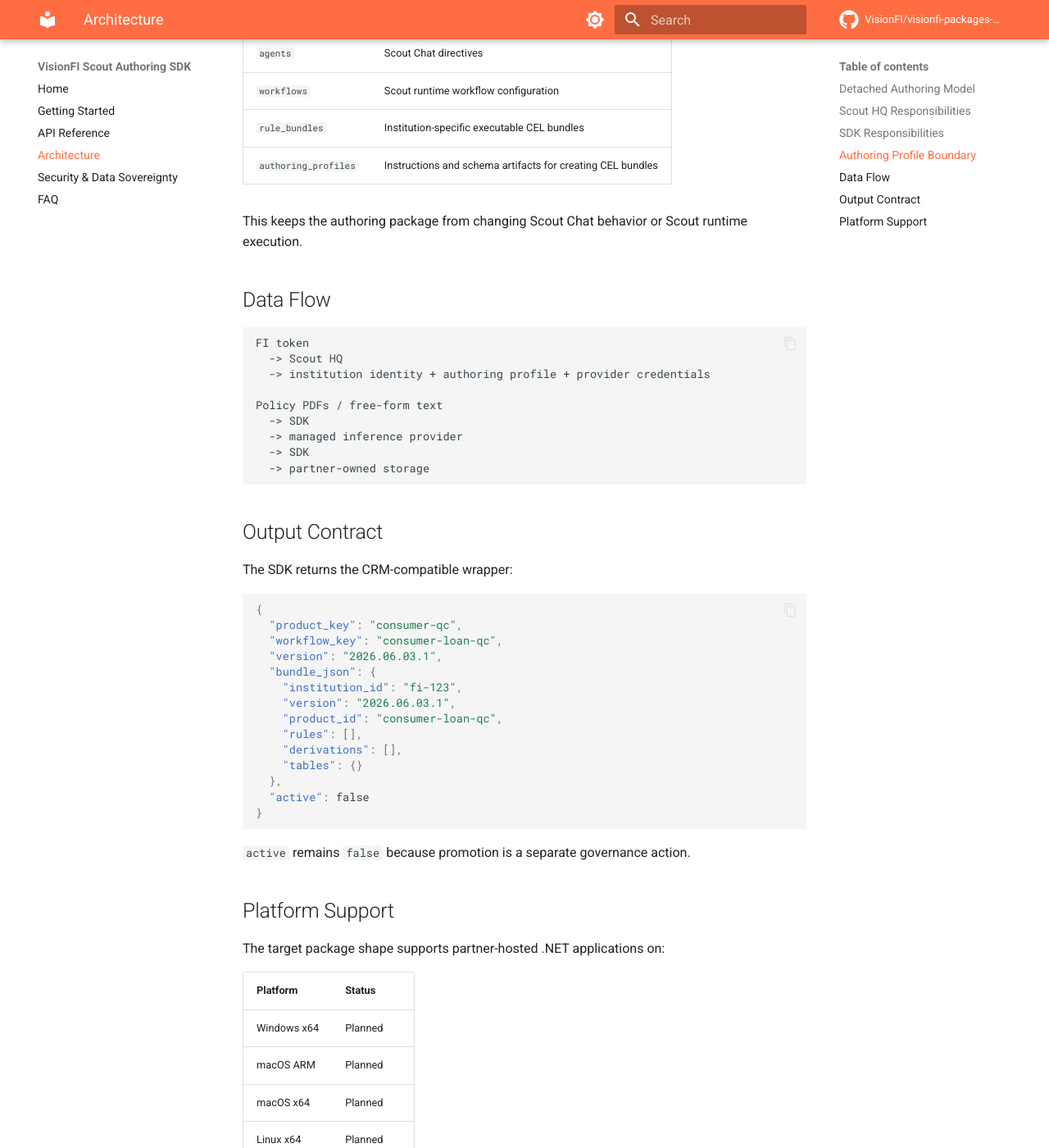
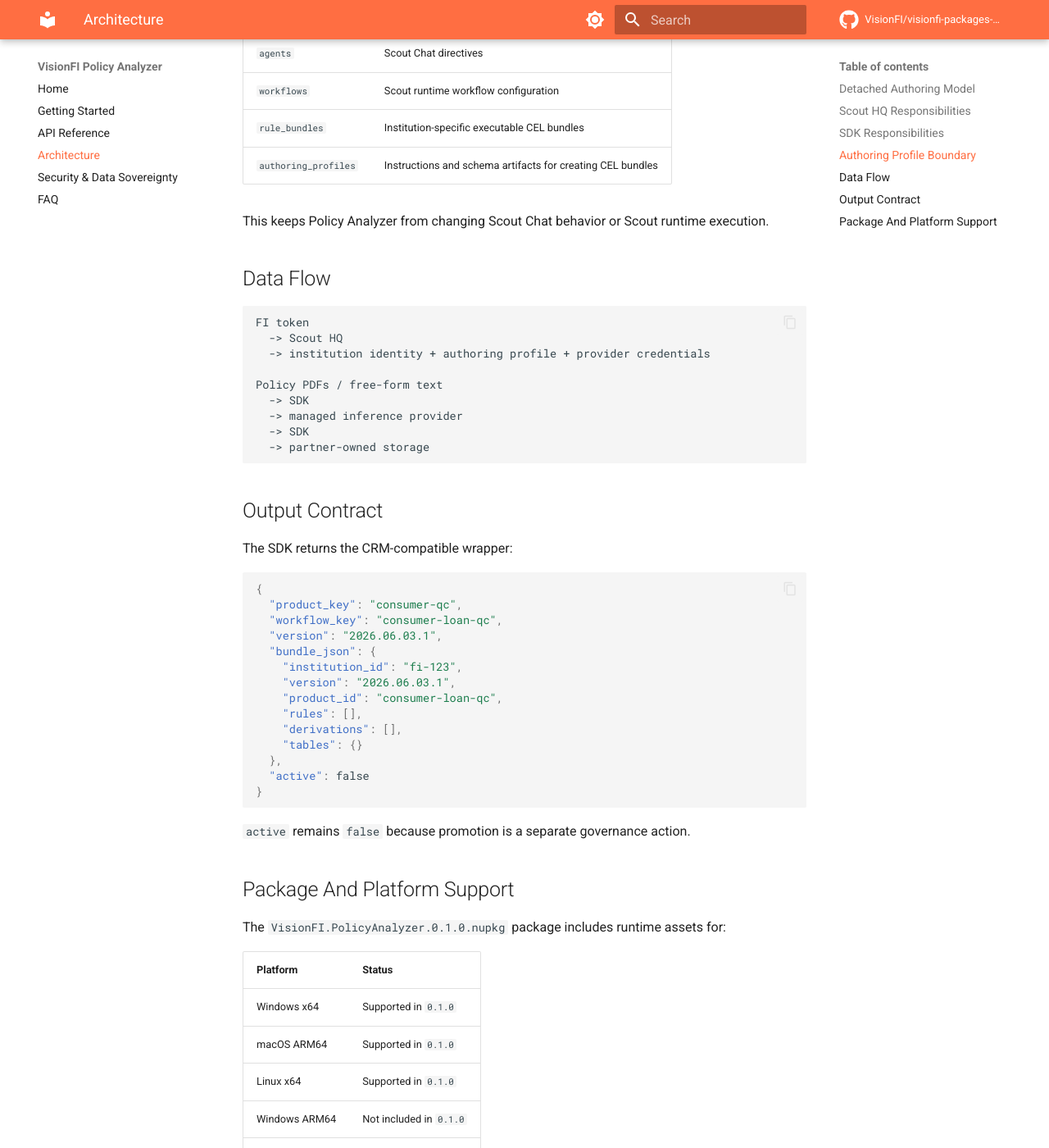
Before and after one commit to VisionFI/visionfi-packages-docs, an MkDocs documentation site: the page built from docs-site/architecture.md, in a window 1280 px wide and 1400 px high, scrolled down 1537 px. Shown: the whole window at 82% size. Built offline with MkDocs 1.6.1 and Material for MkDocs 9.7.7, drawn with Linux system fonts in a browser that asks for light colours; comment, search, counter and statistics services are not loaded; some of the changed text lies outside the part shown.

Commit message:
Refresh Policy Analyzer package docs

````diff
--- a/docs-site/architecture.md
+++ b/docs-site/architecture.md
@@ -2,11 +2,11 @@
 
 ## Detached Authoring Model
 
-The Scout Authoring SDK is designed for partners who need to create rule bundles without using VisionFI CRM.
+VisionFI Policy Analyzer is designed for partners who need to create rule bundles without using VisionFI CRM.
 
 ```text
 Partner Application
-  -> Scout Authoring SDK
+  -> VisionFI Policy Analyzer
       -> Scout HQ
           - FI token validation
           - institution identity
@@ -58,7 +58,7 @@ Authoring profiles are distinct from Scout Chat agents and Scout runtime workflo
 | `rule_bundles` | Institution-specific executable CEL bundles |
 | `authoring_profiles` | Instructions and schema artifacts for creating CEL bundles |
 
-This keeps the authoring package from changing Scout Chat behavior or Scout runtime execution.
+This keeps Policy Analyzer from changing Scout Chat behavior or Scout runtime execution.
 
 ## Data Flow
 
@@ -97,13 +97,15 @@ The SDK returns the CRM-compatible wrapper:
 
 `active` remains `false` because promotion is a separate governance action.
 
-## Platform Support
+## Package And Platform Support
 
-The target package shape supports partner-hosted .NET applications on:
+The `VisionFI.PolicyAnalyzer.0.1.0.nupkg` package includes runtime assets for:
 
 | Platform | Status |
 |----------|--------|
-| Windows x64 | Planned |
-| macOS ARM | Planned |
-| macOS x64 | Planned |
-| Linux x64 | Planned |
+| Windows x64 | Supported in `0.1.0` |
+| macOS ARM64 | Supported in `0.1.0` |
+| Linux x64 | Supported in `0.1.0` |
+| Windows ARM64 | Not included in `0.1.0` |
+| macOS x64 | Not included in `0.1.0` |
+| Linux ARM64 | Not included in `0.1.0` |
--- a/mkdocs.yml
+++ b/mkdocs.yml
@@ -1,5 +1,5 @@
-site_name: VisionFI Scout Authoring SDK
-site_description: Detached CEL rule-bundle authoring for Scout workflows
+site_name: VisionFI Policy Analyzer
+site_description: Policy Analyzer for detached Scout CEL rule-bundle authoring
 site_url: https://visionfi.github.io/visionfi-packages-docs
 
 repo_name: VisionFI/visionfi-packages-docs
````
Also changed, not shown: docs-site/api-reference.md (+4 -2 lines), docs-site/faq.md (+21 -1 lines), docs-site/getting-started.md (+30 -3 lines), docs-site/index.md (+3 -3 lines), 1 other file.
